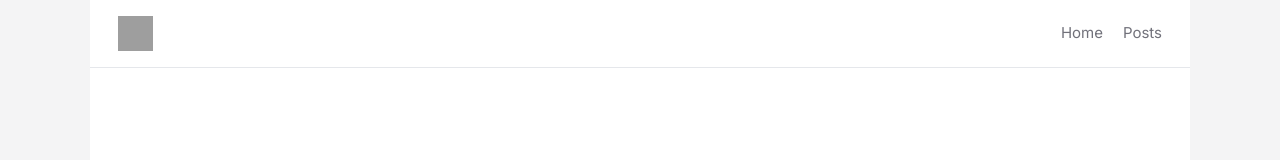
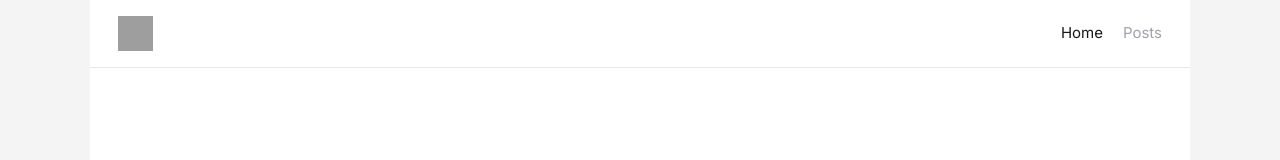
Before and after one commit to Subhampreet/nextblog, a Next.js app: page / in a window 1280 px wide. Shown: the top 160 px of the page. Built offline with nearby package versions, Linux system fonts and the light colour scheme; grey boxes are pictures that could not be loaded.

Commit message:
Build 0.0.2 : Nav Button Active Inactive added 🧩

```diff
--- a/src/components/Header.tsx
+++ b/src/components/Header.tsx
@@ -1,5 +1,8 @@
+'use client'
+
 import Image from 'next/image'
 import Link from 'next/link'
+import { usePathname } from 'next/navigation'
 import React from 'react'
 
 const navLinks = [
@@ -8,6 +11,10 @@ const navLinks = [
 ]
 
 export default function Header() {
+
+    const pathname = usePathname();
+    console.log(pathname)
+
     return (
         <div className='flex justify-between items-center py-4 px-7 border-b'>
             <Link href='/'>
@@ -24,7 +31,7 @@ export default function Header() {
                     {
                         navLinks.map((link) => (
                             <li key={link.href}>
-                                <Link className='text-zinc-500' href={link.href}>{link.label}</Link>
+                                <Link className={`${pathname === link.href ? "text-zinc-900" : "text-zinc-400"}`} href={link.href}>{link.label}</Link>
                             </li>
                         ))
                     }
```
